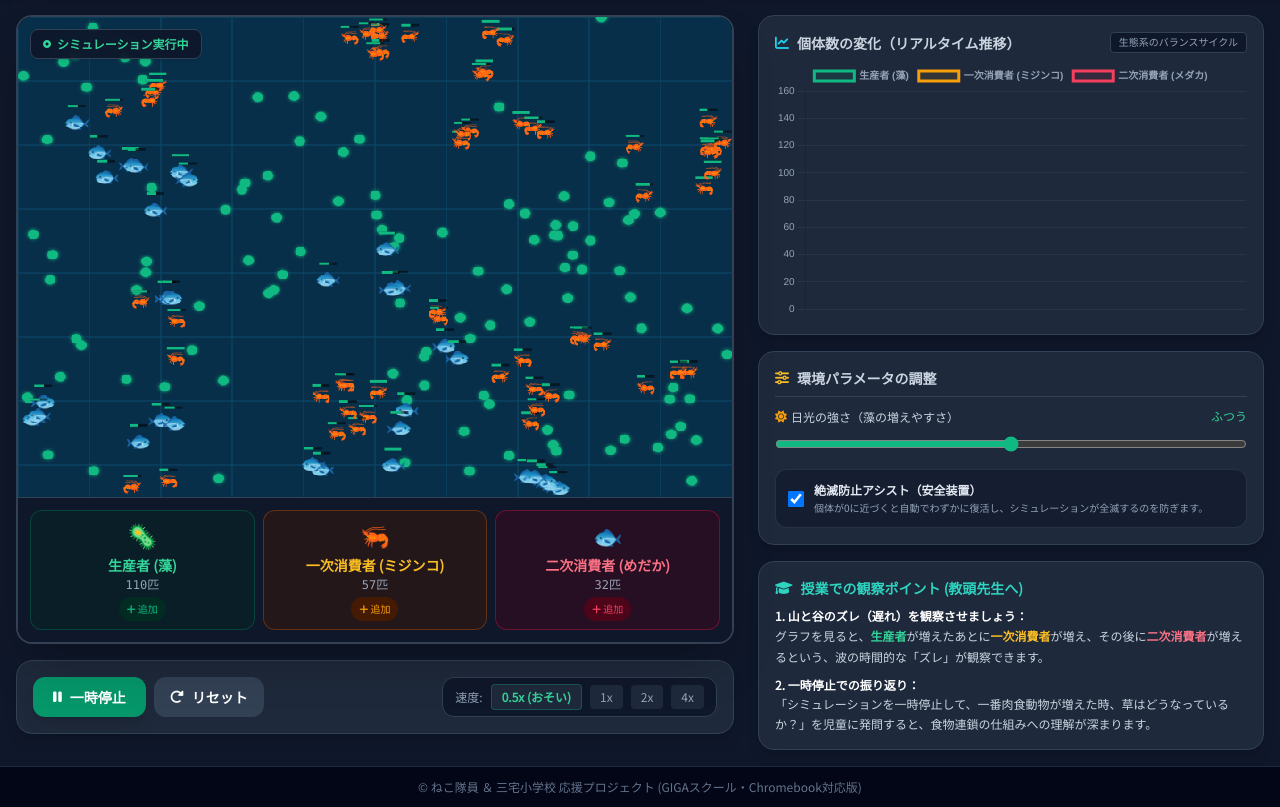
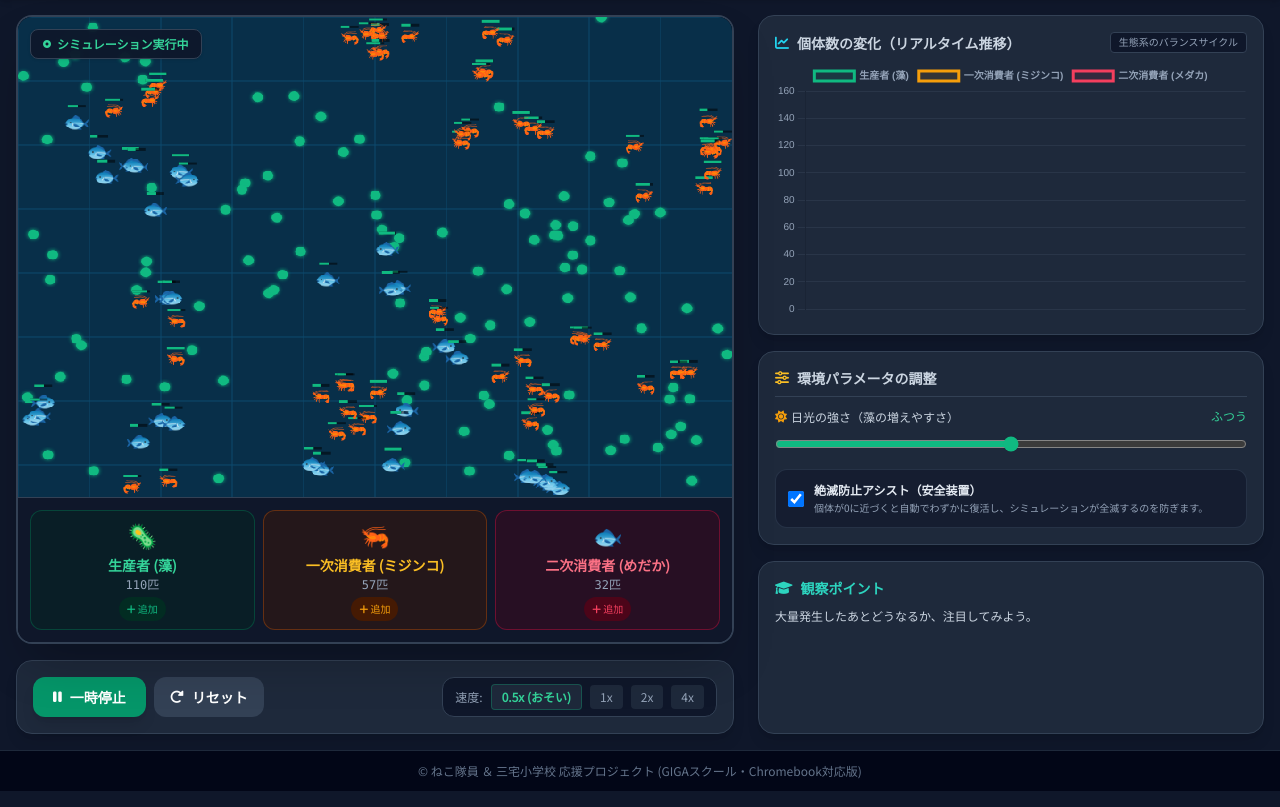
Before and after one commit to DreadMoz/rensa, a plain HTML site: page index.html in a window 1280 px wide. Shown: the part 76-883 px from the top of the page. Drawn offline with nearby package versions, Linux system fonts and the light colour scheme; animation ran at ten frames a second.

Commit message:
Update index.html

```diff
--- a/index.html
+++ b/index.html
@@ -159,16 +159,11 @@
             <!-- Educational Commentary / Teaching Guide -->
             <div class="bg-slate-800 rounded-2xl p-4 border border-slate-700 shadow-lg flex-1">
                 <h2 class="text-sm font-bold flex items-center gap-2 text-teal-400 mb-2">
-                    <i class="fa-solid fa-graduation-cap"></i> 授業での観察ポイント (教頭先生へ)
+                    <i class="fa-solid fa-graduation-cap"></i> 観察ポイント
                 </h2>
                 <div class="text-xs text-slate-300 space-y-2 leading-relaxed">
                     <p>
-                        <strong class="text-white">1. 山と谷のズレ（遅れ）を観察させましょう：</strong><br>
-                        グラフを見ると、<span class="text-emerald-400 font-bold font-mono">生産者</span>が増えたあとに<span class="text-amber-400 font-bold font-mono">一次消費者</span>が増え、その後に<span class="text-rose-400 font-bold font-mono">二次消費者</span>が増えるという、波の時間的な「ズレ」が観察できます。
-                    </p>
-                    <p>
-                        <strong class="text-white">2. 一時停止での振り返り：</strong><br>
-                        「シミュレーションを一時停止して、一番肉食動物が増えた時、草はどうなっているか？」を児童に発問すると、食物連鎖の仕組みへの理解が深まります。
+                        大量発生したあとどうなるか、注目してみよう。
                     </p>
                 </div>
             </div>
```
